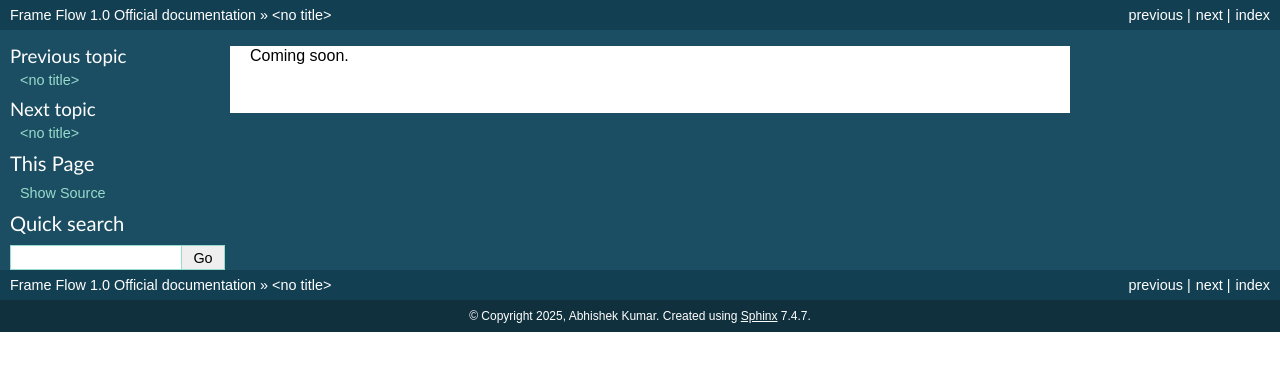
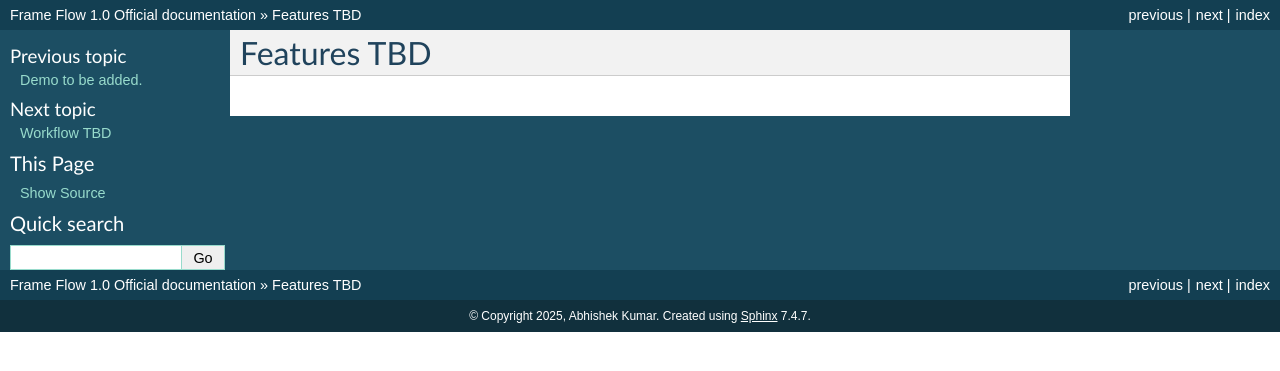
Before and after one commit to abhi-01/FrameFlow-Docs, a Sphinx documentation site: the page built from docs/features.rst, in a window 1280 px wide. Shown: the top 371 px of the page. Built offline with Sphinx 7.4.7, drawn with Linux system fonts in a browser that asks for light colours.

Commit message:
Added title to all rst files, as RTD requires all the rst files to have a title.

```diff
--- a/docs/faq.rst
+++ b/docs/faq.rst
@@ -0,0 +1,2 @@
+FAQ
+================
--- a/docs/features.rst
+++ b/docs/features.rst
@@ -1 +1,2 @@
-Coming soon.
+Features TBD
+================
--- a/docs/installation.rst
+++ b/docs/installation.rst
@@ -1 +1,2 @@
 Instructions to download and install to be added.
+================
--- a/docs/quickstart.rst
+++ b/docs/quickstart.rst
@@ -1 +1,2 @@
 Demo to be added.
+================
--- a/docs/support.rst
+++ b/docs/support.rst
@@ -0,0 +1,2 @@
+Support Links
+================
--- a/docs/tips.rst
+++ b/docs/tips.rst
@@ -0,0 +1,2 @@
+Tips TBD
+================
--- a/docs/workflow.rst
+++ b/docs/workflow.rst
@@ -0,0 +1,2 @@
+Workflow TBD
+================
```
